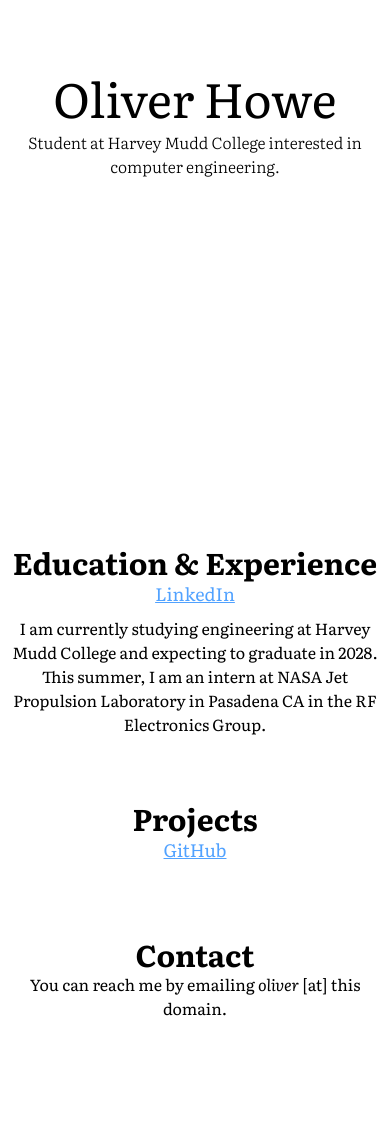
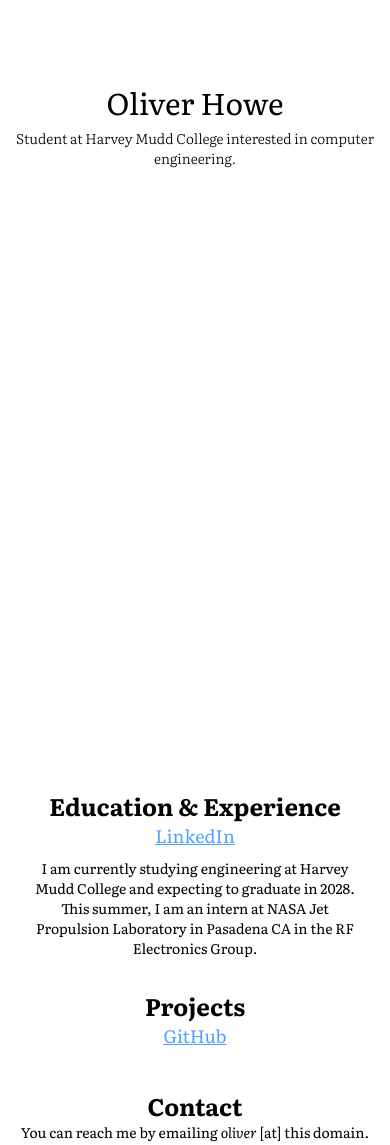
Before and after one commit to ohowe1/minimal-site, a website built with Vite: page index.html in a window 390 px wide. Shown: the part 300-1445 px from the top of the page. Built offline with nearby package versions, Linux system fonts and the light colour scheme.

Commit message:
Maybe more responsive and format

```diff
--- a/animations.ts
+++ b/animations.ts
@@ -7,7 +7,7 @@ scroll(
   {
     offset: ["start start", "50% start"],
     target: document.getElementById("scroll-tracker")!,
-  }
+  },
 );
 
 const header = document.getElementById("header")!;
@@ -25,7 +25,7 @@ function updateHeaderAnimation() {
     {
       offset: ["start start", "50% start"],
       target: document.getElementById("scroll-tracker")!,
-    }
+    },
   );
 }
 
@@ -50,7 +50,7 @@ const initialFadeIn = animate([
   [
     "#content",
     {
-      display: ["none", "block"],
+      display: ["none", "flex"],
     },
   ],
 ]);
@@ -59,21 +59,25 @@ initialFadeIn.finished.then(() => {
   scroll(
     animate("#description", {
       opacity: [1, 0],
-      visibility: ["visible", "hidden"]
+      visibility: ["visible", "hidden"],
     }),
     {
       offset: ["25% start", "50% start"],
       target: document.getElementById("scroll-tracker")!,
-    }
+    },
   );
 
   inView("section", (element) => {
-    animate(element, {
-      opacity: 1,
-    },
-    {
-      duration: 1, ease: "easeIn", delay: 0.5
-    }
-  );
+    animate(
+      element,
+      {
+        opacity: 1,
+      },
+      {
+        duration: 1,
+        ease: "easeIn",
+        delay: 0.5,
+      },
+    );
   });
 });
--- a/index.html
+++ b/index.html
@@ -1,4 +1,4 @@
-<!DOCTYPE html>
+<!doctype html>
 <html lang="en">
   <head>
     <meta charset="UTF-8" />
@@ -12,7 +12,6 @@
       rel="stylesheet"
     />
 
-
     <link rel="stylesheet" href="style.css" />
     <link rel="icon" href="/OH.svg" type="image/svg+xml" />
     <meta
@@ -20,27 +19,35 @@
       content="Personal website of Oliver Howe, student at Harvey Mudd College interested in computer engineering."
     />
   </head>
-  <body class="font-serif h-auto text-center bg-white">
+  <body class="font-serif text-center bg-white">
     <header
       id="header"
       class="fixed top-1/2 left-0 -translate-y-1/2 w-full mix-blend-exclusion invert"
     >
-      <h1 class="text-5xl font-normal py-2 opacity-0 select-none" id="title">
+      <h1
+        class="text-3xl sm:text-4xl md:text-5xl font-normal py-2 opacity-0 select-none"
+        id="title"
+      >
         Oliver Howe
       </h1>
-      <p class="font-light opacity-0" id="description">
+      <p class="text-sm sm:text-base font-light opacity-0" id="description">
         Student at Harvey Mudd College interested in computer engineering.
       </p>
     </header>
-    <div class="w-screen h-screen">
-      <div id="scroll-tracker" class="h-full w-full"></div>
-      <div class="display-none h-full w-full" id="content">
-        <div class="flex flex-col items-center h-full w-full space-y-16">
-
-          <section class="w-full flex flex-col items-center opacity-0">
-            <h1 class="text-3xl font-bold">Education & Experience</h1>
-            <a href="https://linkedin.com/in/oliver-howe" class="underline text-lg text-3xl text-blue-400 mb-2">LinkedIn</a>
-            <p class="mx-2 md:max-w-3/5 lg:max-w-2/5">
+    <div class="h-screen">
+      <div id="scroll-tracker" class="h-full" aria-hidden="true"></div>
+      <div
+        class="hidden h-full w-full flex flex-col items-center justify-center space-y-8 sm:space-y-12 md:space-y-16 px-4"
+        id="content"
+      >
+        <section class="w-full max-w-2xl flex flex-col items-center opacity-0">
+          <h1 class="text-2xl sm:text-3xl font-bold">Education & Experience</h1>
+          <a
+            href="https://linkedin.com/in/oliver-howe"
+            class="underline text-lg sm:text-xl text-blue-400 mb-2"
+            >LinkedIn</a
+          >
+          <p class="mx-2 text-sm sm:text-base md:max-w-3/5 lg:max-w-2/5">
             I am currently studying engineering at Harvey Mudd College and
             expecting to graduate in 2028. This summer, I am an intern at NASA
             Jet Propulsion Laboratory in Pasadena CA in the RF Electronics
@@ -49,16 +56,20 @@
         </section>
 
         <section class="w-full max-w-2xl flex flex-col items-center opacity-0">
-            <h1 class="text-3xl font-bold">Projects</h1>
-            <a href="https://github.com/ohowe1" class="underline text-lg text-3xl text-blue-400 mb-2">GitHub</a>
+          <h1 class="text-2xl sm:text-3xl font-bold">Projects</h1>
+          <a
+            href="https://github.com/ohowe1"
+            class="underline text-lg sm:text-xl text-blue-400 mb-2"
+            >GitHub</a
+          >
         </section>
 
         <section class="w-full max-w-2xl flex flex-col items-center opacity-0">
-            <h1 class="text-3xl font-bold">Contact</h1>
-            <p class="text-center">You can reach me by emailing <em>oliver</em> [at] this domain.</p>
+          <h1 class="text-2xl sm:text-3xl font-bold">Contact</h1>
+          <p class="text-sm sm:text-base">
+            You can reach me by emailing <em>oliver</em> [at] this domain.
+          </p>
         </section>
-
-        </div>
       </div>
     </div>
     <script type="module" src="animations.ts"></script>
--- a/package.json
+++ b/package.json
@@ -6,9 +6,12 @@
   "scripts": {
     "dev": "vite",
     "build": "tsc && vite build",
-    "preview": "vite preview"
+    "preview": "vite preview",
+    "format": "prettier . --write",
+    "checkFormat": "prettier . --check"
   },
   "devDependencies": {
+    "prettier": "3.5.3",
     "typescript": "~5.8.3",
     "vite": "^6.3.5"
   },
```
Also changed, not shown: .github/workflows/vite.yml, 2 other files. Lines whose indentation alone changed are shown as unchanged.
